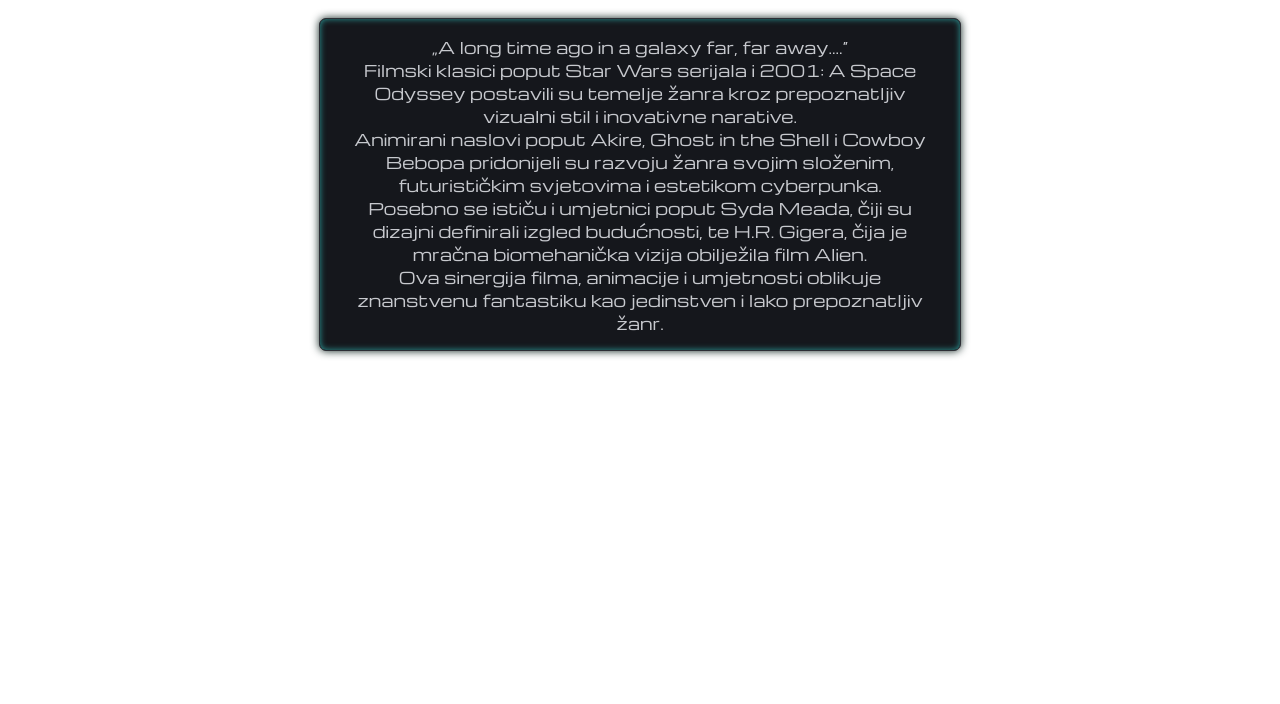
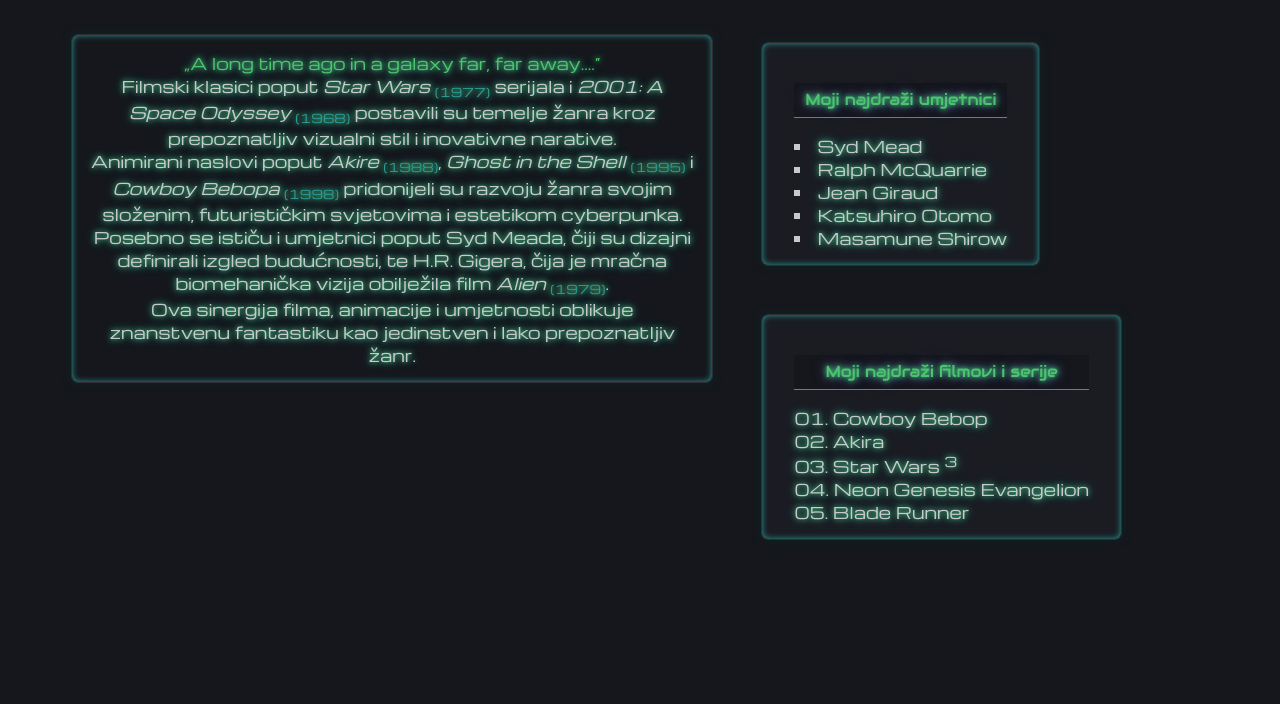
Before and after one commit to RokoRunjic/Multimedijske_komunikacije_1-Roko_Runjic, a plain HTML site: page index.html in a window 1280 px wide. Shown: the part 96-800 px from the top of the page. Drawn offline with nearby package versions, Linux system fonts and the light colour scheme.

Commit message:
Add files via upload

```diff
--- a/index.html
+++ b/index.html
@@ -3,11 +3,33 @@
 <link rel="stylesheet" href="projektni_zadatak.css"/>
 </head>
 <body>
-<h1 class="audiowide-regular">Estetika znanstvene fantastike</h1>
-<p class="michroma-regular">„A long time ago in a galaxy far, far away....“ <br>
-Filmski klasici poput Star Wars serijala i 2001: A Space Odyssey postavili su temelje žanra kroz prepoznatljiv vizualni stil i inovativne narative.<br>
-Animirani naslovi poput Akire, Ghost in the Shell i Cowboy Bebopa pridonijeli su razvoju žanra svojim složenim, futurističkim svjetovima i estetikom cyberpunka.<br>
-Posebno se ističu i umjetnici poput Syda Meada, čiji su dizajni definirali izgled budućnosti, te H.R. Gigera, čija je mračna biomehanička vizija obilježila film Alien.<br>
-Ova sinergija filma, animacije i umjetnosti oblikuje znanstvenu fantastiku kao jedinstven i lako prepoznatljiv žanr.</p>
+<h1 class="audiowide-regular"><strong>Estetika znanstvene fantastike</strong></h1>
+
+<p class="michroma-regular">
+<span style="color:#4BC66E;">„A long time ago in a galaxy far, far away....“</span> <br>
+Filmski klasici poput <em>Star Wars</em> <sub>(1977)</sub> serijala i
+<em>2001: A Space Odyssey</em> <sub>(1968)</sub> postavili su temelje žanra kroz prepoznatljiv vizualni stil i inovativne narative.<br>
+Animirani naslovi poput <em>Akire</em> <sub>(1988)</sub>, <em>Ghost in the Shell</em> <sub>(1995)</sub>
+i <em>Cowboy Bebopa</em> <sub>(1998)</sub> pridonijeli su razvoju žanra svojim složenim, futurističkim svjetovima i estetikom cyberpunka.<br>
+Posebno se ističu i umjetnici poput Syd Meada, čiji su dizajni definirali izgled budućnosti,
+te H.R. Gigera, čija je mračna biomehanička vizija obilježila film <em>Alien</em> <sub>(1979)</sub>.<br>
+Ova sinergija filma, animacije i umjetnosti oblikuje znanstvenu fantastiku kao jedinstven i lako prepoznatljiv žanr.
+</p>
+
+<ul><p id="umjetnici">Moji najdraži umjetnici</p>
+  <li>Syd Mead</li>
+  <li>Ralph McQuarrie</li>
+  <li>Jean Giraud</li>
+  <li>Katsuhiro Otomo</li>
+  <li>Masamune Shirow</li>
+</ul>
+
+<ol><p id="filmovi">Moji najdraži filmovi i serije</p>
+  <li>Cowboy Bebop</li>
+  <li>Akira</li>
+  <li>Star Wars <sup>3</sup></li>
+  <li>Neon Genesis Evangelion</li>
+  <li>Blade Runner</li>
+</ol>
 </body>
 </html>
--- a/projektni_zadatak.css
+++ b/projektni_zadatak.css
@@ -12,9 +12,12 @@ p.michroma-regular {
   padding: 1em 1.1em;
   border: 1px solid #2D2E35; /*tamna siva za granice*/
   border-radius: 7px;
-  margin: 1.1em auto;
   max-width: 605px;
   box-shadow: 0 0 9px #102420, inset 0 0 6px #2B9C9A; /*tamno zelena i cyan ili plava za highlighte*/
+  float: left;
+  margin-left: 5%;
+  margin-right: 3em;
+  text-shadow: 0 0 5px #4BC66E, 0 0 10px #2B9C9A;
 }
 
 h1.audiowide-regular {
@@ -28,3 +31,68 @@ h1.audiowide-regular {
   padding: 0.65em 0;
   border-bottom: 2px solid #2B9C9A; /*cyan za highlight*/
 }
+
+#audiowide-font {
+  font-family: "Audiowide", sans-serif;
+  font-weight: 400;
+  font-style: normal;
+  text-align: center;
+  color: #4BC66E; /*osnovna zelena za tekst - DOBRA ZA JOŠ TEKSTA*/
+  background-color: #15171C; /*ista blaga crna za pozadine*/
+  text-shadow: 0 0 5px #4BC66E, /*ponavljanje zelene za prvi highlight*/ 1px 0 9px #2B9C9A, /*cyan za highlight*/  -1px 0 14px #6A3E8C; /*ljubičasta za dodatak boje*/
+  padding: 0.65em 0;
+  border-bottom: 2px solid #2B9C9A; /*cyan za highlight*/
+}
+
+#umjetnici,
+#filmovi {
+  font-family: "Audiowide", sans-serif;
+  font-weight: 400;
+  font-style: normal;
+  color: #4BC66E;
+  text-shadow: 0 0 5px #4BC66E, 1px 0 9px #2B9C9A, -1px 0 14px #6A3E8C;
+  text-align: center;
+  background-color: #15171C;
+  border-bottom: 1px solid #2B9C9A;
+  padding: 0.4em 0;
+  margin-top: 1.5em;
+}
+
+strong {
+  color: #4BC66E;
+  text-shadow: 0 0 5px #4BC66E, 0 0 8px #2B9C9A;
+}
+
+sub {
+  font-size: 0.75em;
+  color: #2B9C9A;
+}
+
+body {
+  background-color: #15171C;
+}
+
+ul, ol {
+  font-family: "Michroma", sans-serif;
+  display: inline-block;
+  vertical-align: top;
+  background-color: #1A1C22;
+  padding: 1em 2em;
+  margin: 1.5em auto;
+  border: 1px solid #2D2E35;
+  border-radius: 7px;
+  box-shadow: 0 0 9px #102420, inset 0 0 6px #2B9C9A;
+  color: #C7C9CE;
+}
+
+ul {
+  list-style: square;
+  list-style-position: inside;
+  text-shadow: 0 0 5px #4BC66E, 0 0 10px #2B9C9A;
+}
+
+ol {
+  list-style: decimal-leading-zero;
+  list-style-position: inside;
+  text-shadow: 0 0 5px #4BC66E, 0 0 10px #2B9C9A;
+}
```
